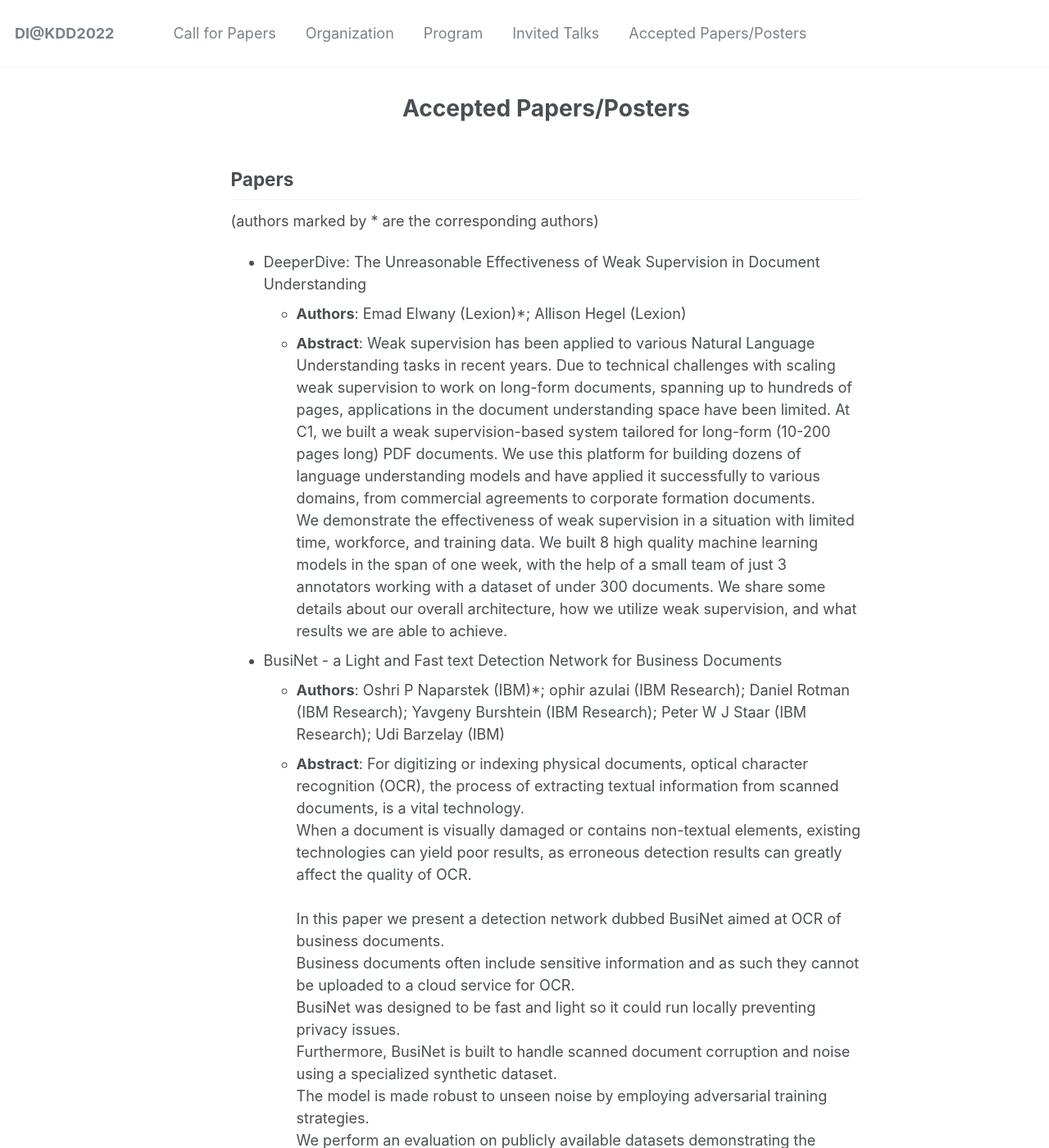
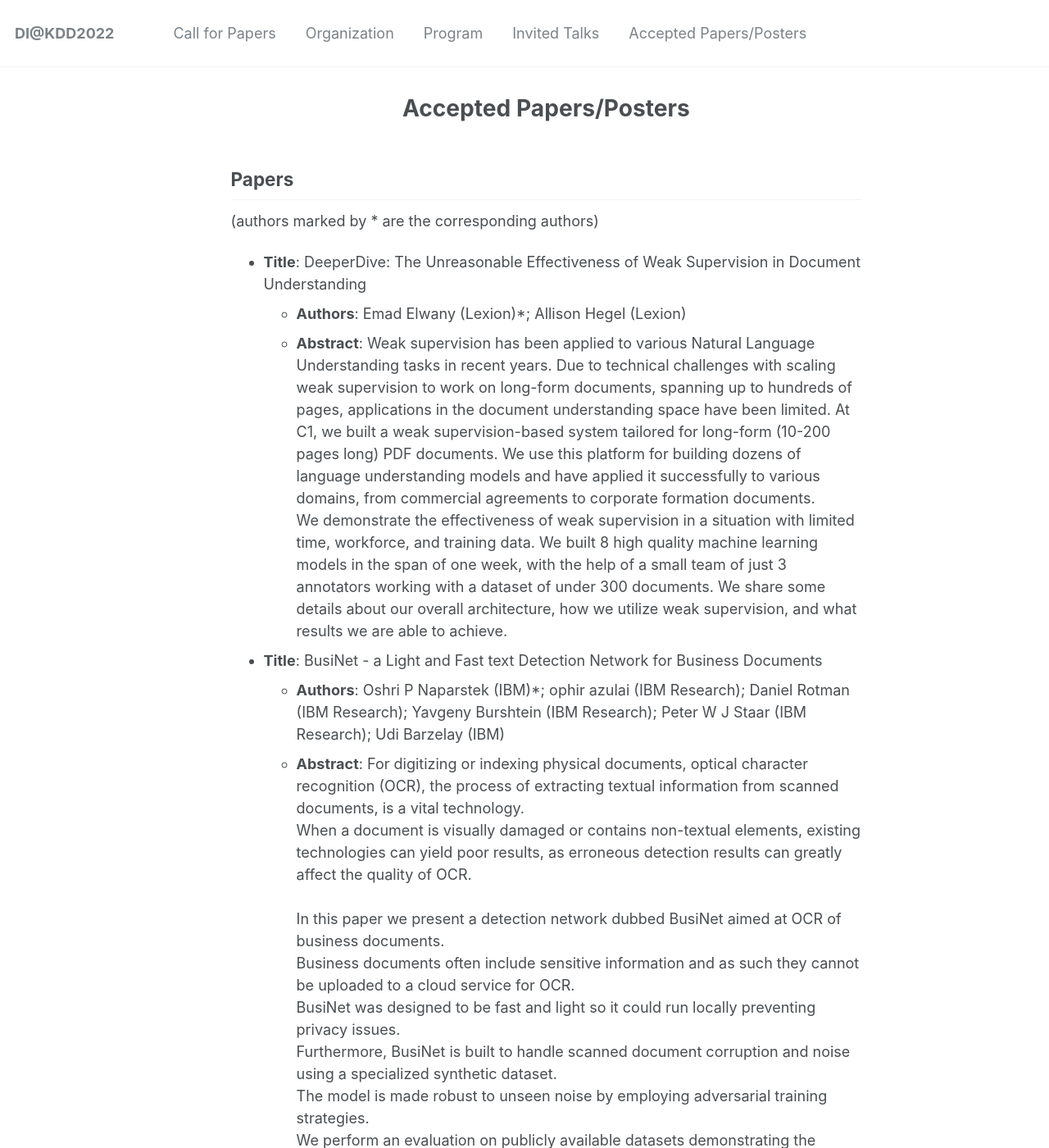
Before and after one commit to document-intelligence/DI-2022, a Jekyll site: the page built from _pages/papers.md, in a window 1280 px wide and 1400 px high. Shown: the whole window at 82% size. Built offline with Jekyll 4.4.1, drawn with Linux system fonts in a browser that asks for light colours; some of the changed text lies outside the part shown.

Commit message:
Update papers.md

```diff
--- a/_pages/papers.md
+++ b/_pages/papers.md
@@ -29,35 +29,35 @@ permalink: /papers/
 
 -->
 
-* <a name="paper_5"/>DeeperDive: The Unreasonable Effectiveness of Weak Supervision in Document Understanding
+* **Title**: <a name="paper_5"/>DeeperDive: The Unreasonable Effectiveness of Weak Supervision in Document Understanding
   * **Authors**: Emad Elwany (Lexion)*; Allison Hegel (Lexion)
   * **Abstract**: Weak supervision has been applied to various Natural Language Understanding tasks in recent years. Due to technical challenges with scaling weak supervision to work on long-form documents, spanning up to hundreds of pages, applications in the document understanding space have been limited. At C1, we built a weak supervision-based system tailored for long-form (10-200 pages long) PDF documents. We use this platform for building dozens of language understanding models and have applied it successfully to various domains, from commercial agreements to corporate formation documents.<br/>We demonstrate the effectiveness of weak supervision in a situation with limited time, workforce, and training data. We built 8 high quality machine learning models in the span of one week, with the help of a small team of just 3 annotators working with a dataset of under 300 documents. We share some details about our overall architecture, how we utilize weak supervision, and what results we are able to achieve.
-* <a name="paper_6"/>BusiNet - a Light and Fast text Detection Network for Business Documents
+* **Title**: <a name="paper_6"/>BusiNet - a Light and Fast text Detection Network for Business Documents
   * **Authors**: Oshri P Naparstek (IBM)*; ophir azulai (IBM Research); Daniel Rotman (IBM Research); Yavgeny Burshtein (IBM Research); Peter W J Staar (IBM Research); Udi Barzelay (IBM)
   * **Abstract**: For digitizing or indexing physical documents, optical character recognition (OCR), the process of extracting textual information from scanned documents, is a vital technology.<br/>When a document is visually damaged or contains non-textual elements, existing technologies can yield poor results, as erroneous detection results can greatly affect the quality of OCR.<br/><br/>In this paper we present a detection network dubbed BusiNet aimed at OCR of business documents.<br/>Business documents often include sensitive information and as such they cannot be uploaded to a cloud service for OCR.<br/>BusiNet was designed to be fast and light so it could run locally preventing privacy issues.<br/>Furthermore, BusiNet is built to handle scanned document corruption and noise using a specialized synthetic dataset.<br/>The model is made robust to unseen noise by employing adversarial training strategies.<br/>We perform an evaluation on publicly available datasets demonstrating the usefulness and broad applicability of our model.
-* <a name="paper_7"/>Graph Attention Networks for Efficient Text Line Detection on Receipt-Layout Documents
+* **Title**: <a name="paper_7"/>Graph Attention Networks for Efficient Text Line Detection on Receipt-Layout Documents
   * **Authors**: David Montero Martín (NielsenIQ)*; Mukul Kumar (NielsenIQ); Javier Yebes (NielsenIQ)
   * **Abstract**: Text line detection from OCR detections is an essential step in many information-extraction processes, particularly when working with unstructured documents such as purchase receipts, where utilizing this information is crucial for matching key-value pairs that are on the same line. Existing models, however, are limited to structured documents and do not generalize well to unstructured ones. To address this issue, we have created a GNN-based line detection model that is optimized for receipt-layout documents. Experiments show that the proposed method outperforms other approaches in accuracy, processing time and resource consumption.
-* <a name="paper_8"/>Document Summarization with Text Segmentation
+* **Title**: <a name="paper_8"/>Document Summarization with Text Segmentation
   * **Authors**: Lesly Miculicich (Microsoft)*; Benjamin Han (Microsoft)
   * **Abstract**: In this paper, we exploit the innate document segment structure for improving the extractive summarization task. We build two text segmentation models and find the most optimal strategy to introduce their output predictions in an extractive summarization model. Experimental results on a corpus of scientific articles show that extractive summarization benefits from using a highly accurate segmentation method. In particular, most of the improvement is in documents where the most relevant information is not at the beginning thus, we conclude that segmentation helps in reducing the lead bias problem.
-* <a name="paper_11"/>FlowchartQA: The First Large Scale Benchmark for Reasoning Over Flowcharts
+* **Title**: <a name="paper_11"/>FlowchartQA: The First Large Scale Benchmark for Reasoning Over Flowcharts
   * **Authors**: Simon Tannert (Institute for Natural Language Processing, University of Stuttgart)*; Marcelo G Feighelstein (Data Science Research Center, University of Haifa); Jasmina Bogojeska (IBM Research); Joseph Shtok (IBM-Reseach); Assaf Arbelle (IBM Research AI); Peter W J Staar (IBM Research); Anika Schumann (IBM Research); Jonas Kuhn (University of Stuttgart); Leonid Karlinsky (IBM Research)
   * **Abstract**: Flowcharts are a very popular type of diagram in many kinds of documents, conveying large amounts of useful information and knowledge (e.g. on processes, workflows, or causality).<br/>In this paper, we propose FlowchartQA – a novel, and first of its kind, large-scale benchmark with close to 1M flowchart images and 6M question-answer pairs.<br/>The questions in FlowchartQA cover different aspects of geometric, topological, and semantic information contained in the charts, and are carefully balanced to reduce biases.<br/>We accompany our proposed benchmark with a comprehensive set of baselines based on text-only, image and graph and qualitative analysis in order to establish a good basis for future work.
-* <a name="paper_12"/> Revisiting How to Focus: Triplet Attention for Joint Entity and Relation Extraction
+* **Title**: <a name="paper_12"/> Revisiting How to Focus: Triplet Attention for Joint Entity and Relation Extraction
   * **Authors**: Debraj D Basu (Adobe)*; Meghanath MY (Adobe); Deepak Pai (Adobe)
   * **Abstract**: We propose a method for extracting entities and relations from natural language. When put together, this results in fact-triplets of the form {\it subject}, {\it predicate} and {\it object} as knowledge units. Our method benefits from memory-efficient triplet attention in addition to conventional self-attention as a feature refinement mechanism. We do this by explicitly facilitating contextual cues for every candidate entity span and {\it subject} and {\it object} pairs, which are allowed to attend to each token of the sentence besides attention between any two tokens. In conjunction with sharing information between the two tasks and the benefits of transfer learning, our method exhibits competitive performance in strict evaluation, compared to the previous state-of-the-art for different public datasets, with improvements up to 2.6\% and 3.4\% in micro and macro-F1 for entity recognition, as well as 6.9\% and 5.9\% in micro and macro-F1 respectively for relation extraction.
-* <a name="paper_13"/>Domain Agnostic Few-Shot Learning For Document Intelligence
+* **Title**: <a name="paper_13"/>Domain Agnostic Few-Shot Learning For Document Intelligence
   * **Authors**: Jaya Krishna Mandivarapu (Georgia State University)*; Eric Bunch (American Family Insurance); Glenn M Fung (American Family Insurance)
   * **Abstract**: Few-shot learning aims to generalize to novel classes with only a few samples with class labels. Research in few-shot learning has borrowed techniques from transfer learning, metric learning, meta-learning, and Bayesian methods. These methods also aim to train models from limited training samples, and while encouraging performance has been achieved, they often fail to generalize to novel domains. Many of the existing meta-learning methods rely on training data for which the base classes are sampled from the same domain as the novel classes used for meta-testing. However, in many applications in the industry, such as document classification, collecting large samples of data for meta-learning is infeasible or<br/>impossible. While research in the field of the cross-domain few-shot learning exists, it is mostly limited to computer vision.
-* <a name="paper_15"/>Scientific Comparative Argument Generation
+* **Title**: <a name="paper_15"/>Scientific Comparative Argument Generation
   * **Authors**: Mengxia Yu (University of Notre Dame)*; Wenhao Yu (University of Notre Dame); Meng Jiang (University of Notre Dame)
   * **Abstract**: In this work, we introduce a new yet important NLP task in scientific domain that is generating comparative arguments that aim to present an invention's technical novelty by comparing it to one or multiple prior works. Any success on this task is a fundamental step towards the goal of enabling machines to think and write like scientists. So we create and release a dataset of good quality and size for benchmarking. We report and analyze the results of advanced text generation models, which uncover the unique challenge of this task compared to traditional argument generation tasks: there is a significant topic gap between inputs and output when the output is comparing instead of summarizing the inputs. We study the impact of the topics on the generation performance and investigate the possibility of learning, predicting, and utilizing the topics. Finally, this work discusses promising directions to achieve the goal.<br/>
-* <a name="paper_17"/>Autonomous Character Score Fusion for Word Detection in Low-contrast Camera-captured Handwriting Text
+* **Title**: <a name="paper_17"/>Autonomous Character Score Fusion for Word Detection in Low-contrast Camera-captured Handwriting Text
   * **Authors**: Sidra Hanif (Temple University)*; Longin Jan Latecki (Temple University)
   * **Abstract**: Word detection is considered an object detection problem. The handwritten text varies in spacing between characters, making word detection harder than object detection. Moreover, characters are more easily identifiable than words in the handwritten text for low-contrast camera-captured images.<br/>Nevertheless, considering the only character and ignoring a word's entirety does not cope with overlapping words common in handwriting text. Therefore, we propose the fusion of character estimation with word detection in this work. Since the character level annotations are not available for handwritten text, we estimate the character region scores in a weakly supervised manner. Therefore, we fuse character region scores and handwriting images to detect words in camera-captured handwriting images. Fusion of character region score with image has a higher recall of 88.4(+1.2) and outperforms the state of the state-of-the-art object detector with 92.2(+0.4) mAP@0.5 and 64.0(+0.4) mAP@0.5:0.95.
 
-<!--->
+<!---
 ------
 
 ## Posters
```
